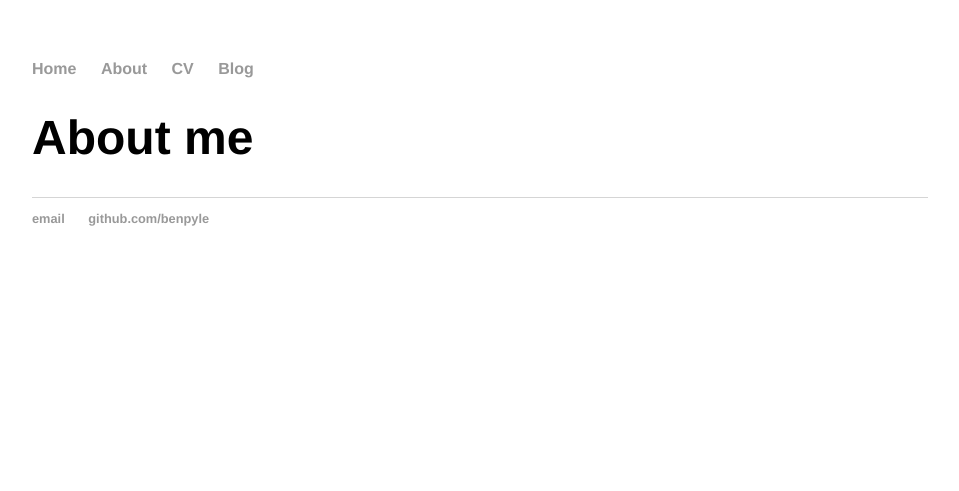
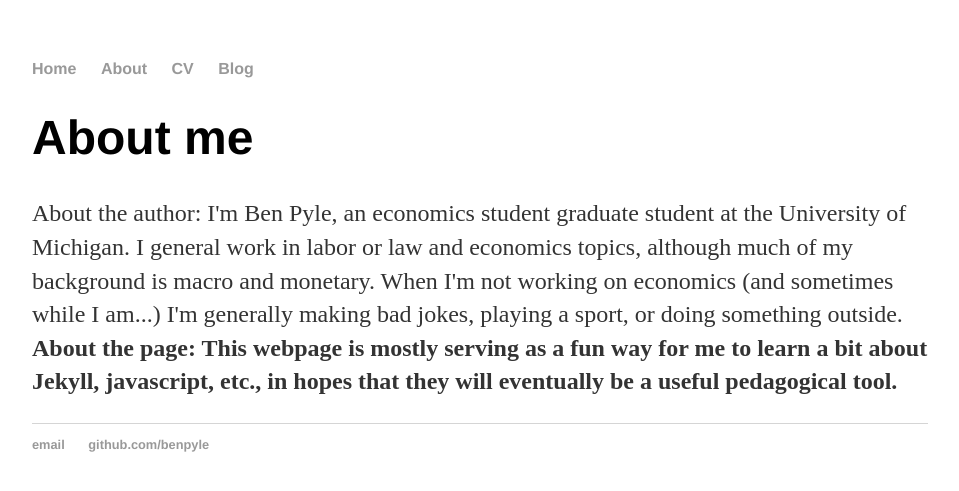
Before and after one commit to BenPyle/BenPyle.github.io, a Jekyll site: the page built from about/index.html, in a window 1280 px wide. Shown: the top 491 px of the page, without its empty margins (160-1119 px from the left). Built offline with Jekyll 4.4.1, drawn with Linux system fonts in a browser that asks for light colours.

Commit message:
Update index.html

```diff
--- a/about/index.html
+++ b/about/index.html
@@ -3,3 +3,10 @@ layout: default
 title: About me
 ---
 	<h1>{{ page.title }}</h1>
+
+<p> About the author: I'm Ben Pyle, an economics student graduate student at the University of Michigan.
+I general work in labor or law and economics topics, although much of my background is macro and monetary.
+When I'm not working on economics (and sometimes while I am...) I'm generally making bad jokes,
+playing a sport, or doing something outside. <b/>
+About the page: This webpage is mostly serving as a fun way for me to learn
+a bit about Jekyll, javascript, etc., in hopes that they will eventually be a useful pedagogical tool. </p>
```
